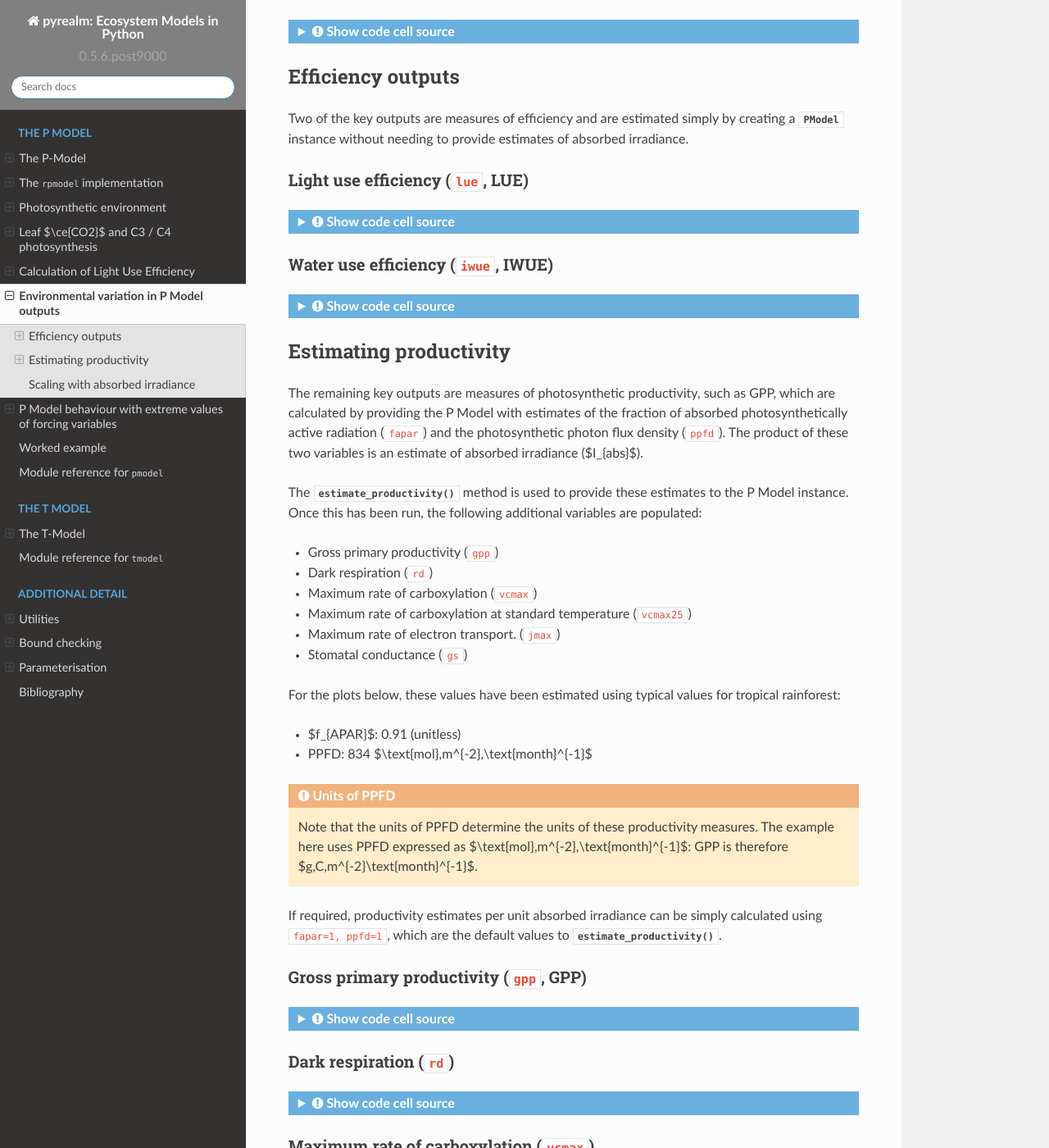
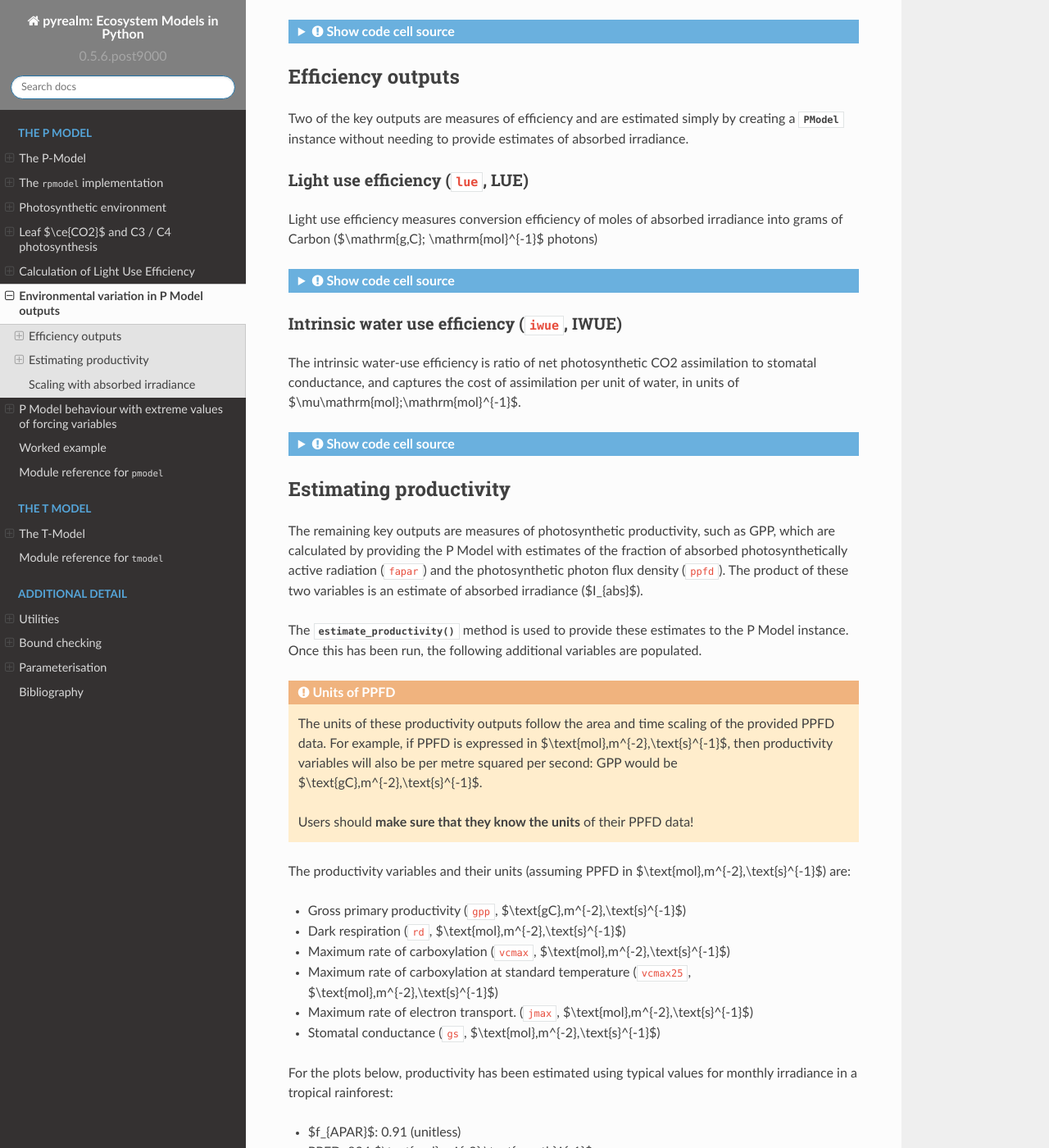
Before and after one commit to ImperialCollegeLondon/pyrealm, a Sphinx documentation site: the page built from source/pmodel/envt_variation_outputs.md, in a window 1280 px wide and 1400 px high, scrolled down 500 px. Shown: the whole window at 82% size. Built offline with Sphinx 7.4.7 and the Read the Docs theme 2.0.0, drawn with Linux system fonts in a browser that asks for light colours.

Commit message:
Update to envt_variation_outputs.md to add units throughout

````diff
--- a/source/pmodel/envt_variation_outputs.md
+++ b/source/pmodel/envt_variation_outputs.md
@@ -142,18 +142,24 @@
 
 ### Light use efficiency (``lue``, LUE)
 
+Light use efficiency measures conversion efficiency of moles of absorbed
+irradiance into grams of Carbon ($\mathrm{g\,C}\; \mathrm{mol}^{-1}$ photons)
 
 ```{code-cell} python
 :tags: [hide-input]
-plot_fun('lue', 'LUE')
+plot_fun('lue', r'LUE ($\mathrm{g\,C}\; \mathrm{mol}^{-1}$ photons).')
 ```
 
-### Water use efficiency (``iwue``, IWUE)
+### Intrinsic water use efficiency (``iwue``, IWUE)
 
+
+The intrinsic water-use efficiency is ratio of net photosynthetic CO2
+assimilation to stomatal conductance, and captures the cost of assimilation per
+unit of water, in units of $\mu\mathrm{mol}\;\mathrm{mol}^{-1}$.
 
 ```{code-cell} python
 :tags: [hide-input]
-plot_fun('iwue', 'IWUE')
+plot_fun('iwue', r'IWUE ($\mu\mathrm{mol}\;\mathrm{mol}^{-1}$)')
 ```
 
 
@@ -166,30 +172,37 @@
 photosynthetic photon flux density (`ppfd`). The product of these two variables
 is an estimate of absorbed irradiance ($I_{abs}$).
 
+
+
 The {meth}`~pyrealm.pmodel.PModelEnvironment.estimate_productivity` method is
 used to provide these estimates to the P Model instance. Once this has been run,
-the following additional variables are populated:
+the following additional variables are populated.
 
-* Gross primary productivity (``gpp``)
-* Dark respiration (``rd``)
-* Maximum rate of carboxylation (``vcmax``)
-* Maximum rate of carboxylation at standard temperature (``vcmax25``)
-* Maximum rate of electron transport. (``jmax``)
-* Stomatal conductance (``gs``)
+```{admonition} Units of PPFD
+:class: warning
+The units of these productivity outputs follow the area and time scaling of the
+provided PPFD data. For example, if PPFD is expressed in $\text{mol}\,m^{-2}\,\text{s}^{-1}$,
+then productivity variables will also be per metre squared per second: GPP would
+be $\text{gC}\,m^{-2}\,\text{s}^{-1}$.
 
-For the plots below, these values have been estimated using typical values for
-tropical rainforest:
+Users should **make sure that they know the units** of their PPFD data!
+```
+
+The productivity variables and their units (assuming PPFD in
+$\text{mol}\,m^{-2}\,\text{s}^{-1}$) are:
+
+* Gross primary productivity (``gpp``, $\text{gC}\,m^{-2}\,\text{s}^{-1}$)
+* Dark respiration (``rd``, $\text{mol}\,m^{-2}\,\text{s}^{-1}$)
+* Maximum rate of carboxylation (``vcmax``, $\text{mol}\,m^{-2}\,\text{s}^{-1}$)
+* Maximum rate of carboxylation at standard temperature (``vcmax25``, $\text{mol}\,m^{-2}\,\text{s}^{-1}$)
+* Maximum rate of electron transport. (``jmax``, $\text{mol}\,m^{-2}\,\text{s}^{-1}$)
+* Stomatal conductance (``gs``, $\text{mol}\,m^{-2}\,\text{s}^{-1}$)
+
+For the plots below, productivity has been estimated using typical values for
+monthly irradiance in a tropical rainforest:
 
 * $f_{APAR}$: 0.91 (unitless)
 * PPFD: 834 $\text{mol}\,m^{-2}\,\text{month}^{-1}$
-
-```{admonition} Units of PPFD
-:class: warning
-
-Note that the units of PPFD determine the units of these productivity measures.
-The example here uses PPFD expressed as $\text{mol}\,m^{-2}\,\text{month}^{-1}$:
-GPP is therefore $g\,C\,m^{-2}\text{month}^{-1}$.
-```
 
 If required, productivity estimates per unit absorbed irradiance can be simply
 calculated using ``fapar=1, ppfd=1``, which are the default values to
@@ -200,7 +213,7 @@
 
 ```{code-cell} python
 :tags: [hide-input]
-plot_fun('gpp', 'GPP')
+plot_fun('gpp', r'GPP   ($\mathrm{g\,C}\,m^{-2}\,\mathrm{month}^{-1}$)')
 ```
 
 ### Dark respiration (``rd``)
@@ -208,7 +221,7 @@
 
 ```{code-cell} python
 :tags: [hide-input]
-plot_fun('rd', '$r_d$')
+plot_fun('rd', r'$r_d$   ($\mathrm{mol}\,m^{-2}\,\mathrm{month}^{-1}$)')
 ```
 
 ### Maximum rate of carboxylation (``vcmax``)
@@ -216,28 +229,28 @@
 
 ```{code-cell} python
 :tags: [hide-input]
-plot_fun('vcmax', '$v_{cmax}$')
+plot_fun('vcmax', r'$v_{cmax}$   ($\mathrm{mol}\,m^{-2}\,\mathrm{month}^{-1}$)')
 ```
 
 ### Maximum rate of carboxylation at standard temperature (``vcmax25``)
 
 ```{code-cell} python
 :tags: [hide-input]
-plot_fun('vcmax25', '$v_{cmax25}$')
+plot_fun('vcmax25', r'$v_{cmax25}$   ($\mathrm{mol}\,m^{-2}\,\mathrm{month}^{-1}$)')
 ```
 
 ### Maximum rate of electron transport. (``jmax``)
 
 ```{code-cell} python
 :tags: [hide-input]
-plot_fun('jmax', '$J_{max}$')
+plot_fun('jmax', r'$J_{max}$   ($\mathrm{mol}\,m^{-2}\,\mathrm{month}^{-1}$)')
 ```
 
 ### Stomatal conductance (``gs``, $g_s$)
 
 ```{code-cell} python
 :tags: [hide-input]
-plot_fun('gs', '$g_s$')
+plot_fun('gs', r'$g_s$   ($\mathrm{mol}\,m^{-2}\,\mathrm{month}^{-1}$)')
 ```
 
 
@@ -279,21 +292,22 @@
             ax.plot(ppfd_vals, plotvar, lfmt)
 
     # Set axis labels
-    ax.set_xlabel('Absorbed irradiance (mol m2 month)')
+    ax.set_xlabel(r'Absorbed irradiance ($\mathrm{mol}\,m^{-2}\,\mathrm{month}^{-1}$)')
     ax.set_ylabel(f'Estimated {estvarlab}')
 
-fig, axs = pyplot.subplots(2, 3, figsize=(12, 5), sharex=True)
+fig, axs = pyplot.subplots(2, 3, figsize=(12, 8), sharex=True)
 
-plot_iabs(axs[0,0], 'gpp', 'GPP')
-plot_iabs(axs[0,1], 'rd', '$r_d$')
-plot_iabs(axs[0,2], 'vcmax', '$v_{cmax}$')
-plot_iabs(axs[1,0], 'vcmax25', '$v_{cmax25}$')
-plot_iabs(axs[1,1], 'jmax', '$J_{max}$')
-plot_iabs(axs[1,2], 'gs', '$g_s$')
+plot_iabs(axs[0,0], 'gpp', r'GPP   ($\mathrm{g\,C}\,m^{-2}\,\mathrm{month}^{-1}$)')
+plot_iabs(axs[0,1], 'rd', r'$r_d$   ($\mathrm{mol}\,m^{-2}\,\mathrm{month}^{-1}$)')
+plot_iabs(axs[0,2], 'vcmax', r'$v_{cmax}$   ($\mathrm{mol}\,m^{-2}\,\mathrm{month}^{-1}$)')
+plot_iabs(axs[1,0], 'vcmax25', r'$v_{cmax25}$   ($\mathrm{mol}\,m^{-2}\,\mathrm{month}^{-1}$)')
+plot_iabs(axs[1,1], 'jmax', r'$J_{max}$   ($\mathrm{mol}\,m^{-2}\,\mathrm{month}^{-1}$)')
+plot_iabs(axs[1,2], 'gs', r'$g_s$   ($\mathrm{mol}\,m^{-2}\,\mathrm{month}^{-1}$)')
 
 axs[0,0].legend([Line2D([], [], linestyle='-', color='r'),
                  Line2D([], [], linestyle='-', color='b')],
                 ['C3', 'C4'], loc='upper left', frameon=False)
 
+fig.tight_layout()
 pyplot.show()
 ```
````
Also changed, not shown: other parts of source/pmodel/envt_variation_outputs.md (+1 -1 lines).
